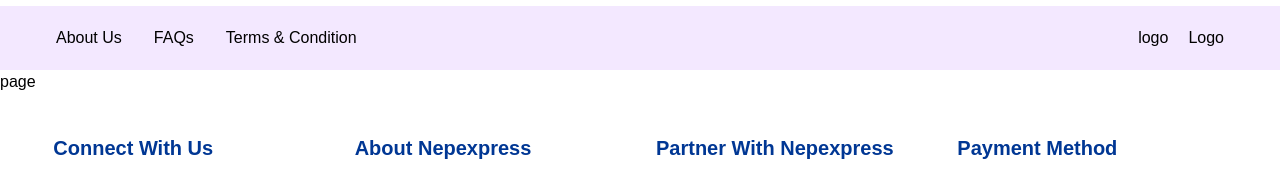
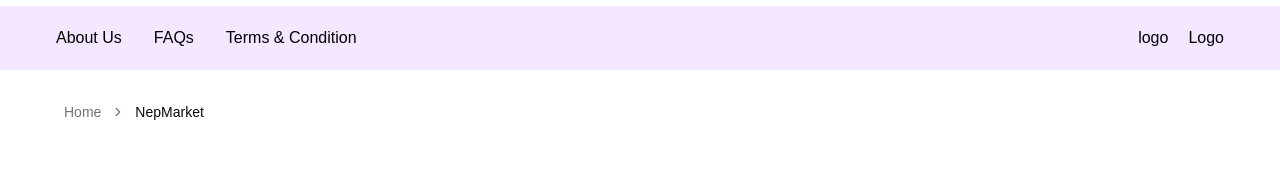
Before and after one commit to im-bipo/nep-express, a Next.js app: page /nepmarket in a window 1280 px wide. Shown: the part 170-350 px from the top of the page. Built offline with nearby package versions, Linux system fonts and the light colour scheme; no server answers.

Commit message:
Add: Breadcrumb

```diff
--- /dev/null
+++ b/src/app/nepmarket/components/Breadcrumb.tsx
@@ -0,0 +1,30 @@
+import {
+  Breadcrumb,
+  BreadcrumbItem,
+  BreadcrumbLink,
+  BreadcrumbList,
+  BreadcrumbPage,
+  BreadcrumbSeparator,
+} from "@/components/ui/breadcrumb";
+
+const BreadcrumbComp = () => {
+  return (
+    <div className="px-16 py-8">
+      <Breadcrumb>
+        <BreadcrumbList>
+          <BreadcrumbItem>
+            <BreadcrumbLink href="/">Home</BreadcrumbLink>
+          </BreadcrumbItem>
+
+          <BreadcrumbSeparator />
+
+          <BreadcrumbItem>
+            <BreadcrumbPage>NepMarket</BreadcrumbPage>
+          </BreadcrumbItem>
+        </BreadcrumbList>
+      </Breadcrumb>
+    </div>
+  );
+};
+
+export default BreadcrumbComp;
--- a/src/app/nepmarket/page.tsx
+++ b/src/app/nepmarket/page.tsx
@@ -1,7 +1,12 @@
+import Breadcrumb from "./components/Breadcrumb";
 import React from "react";
 
 const page = () => {
-  return <div>page</div>;
+  return (
+    <div>
+      <Breadcrumb />
+    </div>
+  );
 };
 
 export default page;
--- /dev/null
+++ b/src/components/ui/breadcrumb.tsx
@@ -0,0 +1,115 @@
+import * as React from "react"
+import { Slot } from "@radix-ui/react-slot"
+import { ChevronRight, MoreHorizontal } from "lucide-react"
+
+import { cn } from "@/lib/utils"
+
+const Breadcrumb = React.forwardRef<
+  HTMLElement,
+  React.ComponentPropsWithoutRef<"nav"> & {
+    separator?: React.ReactNode
+  }
+>(({ ...props }, ref) => <nav ref={ref} aria-label="breadcrumb" {...props} />)
+Breadcrumb.displayName = "Breadcrumb"
+
+const BreadcrumbList = React.forwardRef<
+  HTMLOListElement,
+  React.ComponentPropsWithoutRef<"ol">
+>(({ className, ...props }, ref) => (
+  <ol
+    ref={ref}
+    className={cn(
+      "flex flex-wrap items-center gap-1.5 break-words text-sm text-muted-foreground sm:gap-2.5",
+      className
+    )}
+    {...props}
+  />
+))
+BreadcrumbList.displayName = "BreadcrumbList"
+
+const BreadcrumbItem = React.forwardRef<
+  HTMLLIElement,
+  React.ComponentPropsWithoutRef<"li">
+>(({ className, ...props }, ref) => (
+  <li
+    ref={ref}
+    className={cn("inline-flex items-center gap-1.5", className)}
+    {...props}
+  />
+))
+BreadcrumbItem.displayName = "BreadcrumbItem"
+
+const BreadcrumbLink = React.forwardRef<
+  HTMLAnchorElement,
+  React.ComponentPropsWithoutRef<"a"> & {
+    asChild?: boolean
+  }
+>(({ asChild, className, ...props }, ref) => {
+  const Comp = asChild ? Slot : "a"
+
+  return (
+    <Comp
+      ref={ref}
+      className={cn("transition-colors hover:text-foreground", className)}
+      {...props}
+    />
+  )
+})
+BreadcrumbLink.displayName = "BreadcrumbLink"
+
+const BreadcrumbPage = React.forwardRef<
+  HTMLSpanElement,
+  React.ComponentPropsWithoutRef<"span">
+>(({ className, ...props }, ref) => (
+  <span
+    ref={ref}
+    role="link"
+    aria-disabled="true"
+    aria-current="page"
+    className={cn("font-normal text-foreground", className)}
+    {...props}
+  />
+))
+BreadcrumbPage.displayName = "BreadcrumbPage"
+
+const BreadcrumbSeparator = ({
+  children,
+  className,
+  ...props
+}: React.ComponentProps<"li">) => (
+  <li
+    role="presentation"
+    aria-hidden="true"
+    className={cn("[&>svg]:size-3.5", className)}
+    {...props}
+  >
+    {children ?? <ChevronRight />}
+  </li>
+)
+BreadcrumbSeparator.displayName = "BreadcrumbSeparator"
+
+const BreadcrumbEllipsis = ({
+  className,
+  ...props
+}: React.ComponentProps<"span">) => (
+  <span
+    role="presentation"
+    aria-hidden="true"
+    className={cn("flex h-9 w-9 items-center justify-center", className)}
+    {...props}
+  >
+    <MoreHorizontal className="h-4 w-4" />
+    <span className="sr-only">More</span>
+  </span>
+)
+BreadcrumbEllipsis.displayName = "BreadcrumbElipssis"
+
+export {
+  Breadcrumb,
+  BreadcrumbList,
+  BreadcrumbItem,
+  BreadcrumbLink,
+  BreadcrumbPage,
+  BreadcrumbSeparator,
+  BreadcrumbEllipsis,
+}
```
Also changed, not shown: 1 other file (tests, documents, lock files or other folders).
